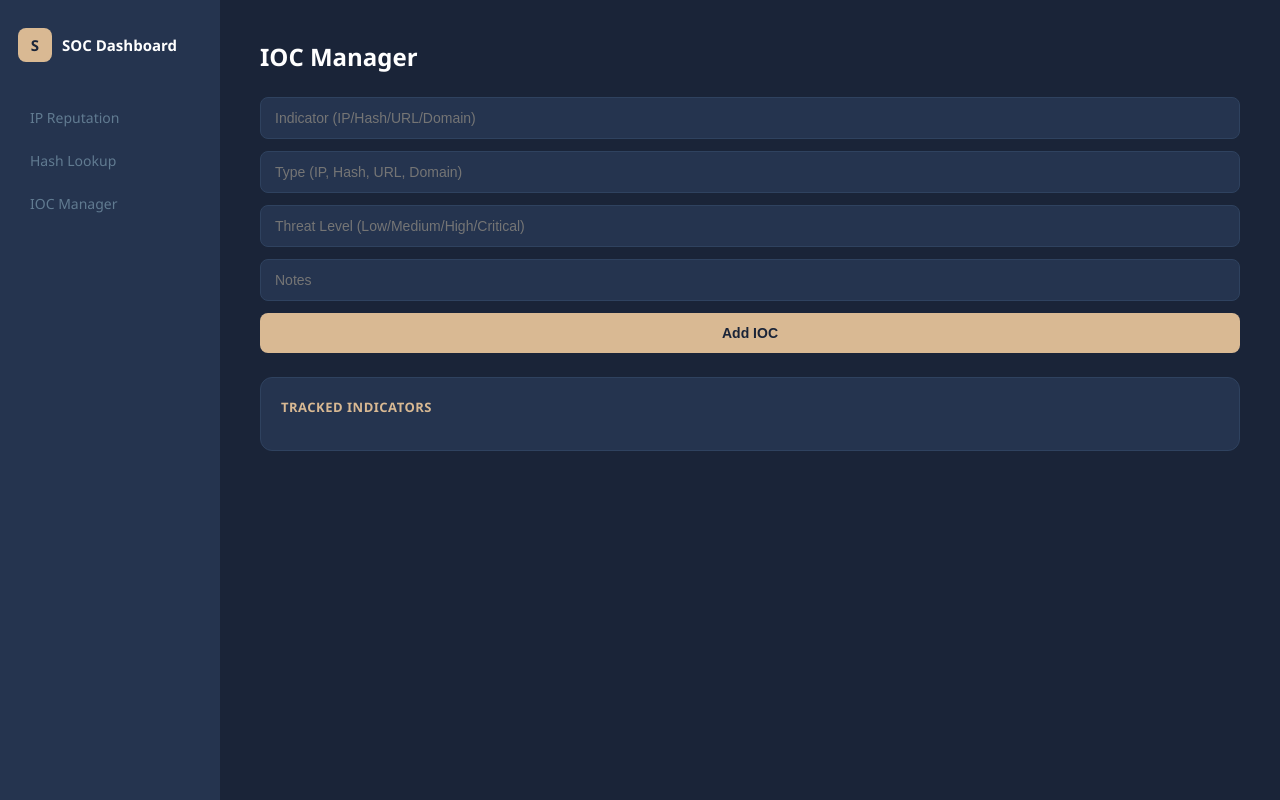
After one commit to arpitasen060605/Networking-Cybersecurity-Journey-, a Flask app: template personal-soc-dashboard/templates/ioc.html in a window 1280 px wide. The commit adds this page. Run offline with Flask 3, Linux system fonts and the light colour scheme; the template is opened without the code that fills it, so the values that code supplies are empty; parts of the project's set-up code (start-up, migrations or seed data) failed here and were passed over.

Commit message:
Wire IOC manager into Flask with add/view/delete functionality

```diff
--- a/personal-soc-dashboard/modules/ioc_db.py
+++ b/personal-soc-dashboard/modules/ioc_db.py
@@ -37,6 +37,12 @@ def get_all_iocs():
     rows = cursor.fetchall()
     conn.close()
     return rows
+def delete_ioc(ioc_id):
+    conn = sqlite3.connect(DB_NAME)
+    cursor = conn.cursor()
+    cursor.execute("DELETE FROM iocs WHERE id = ?", (ioc_id,))
+    conn.commit()
+    conn.close()
 
 if __name__ == "__main__":
     init_db()
--- a/personal-soc-dashboard/templates/base.html
+++ b/personal-soc-dashboard/templates/base.html
@@ -13,6 +13,7 @@
             </div>
             <a href="/" class="nav-item">IP Reputation</a>
             <a href="/hash" class="nav-item">Hash Lookup</a>
+            <a href="/ioc" class="nav-item">IOC Manager</a>
         </div>
 
         <div class="main">
--- /dev/null
+++ b/personal-soc-dashboard/templates/ioc.html
@@ -0,0 +1,25 @@
+{% extends "base.html" %}
+
+{% block title %}IOC Manager{% endblock %}
+
+{% block content %}
+    <h1>IOC Manager</h1>
+
+    <form method="POST" class="scan-form" style="flex-direction: column; align-items: stretch; gap: 12px;">
+        <input type="text" name="indicator" placeholder="Indicator (IP/Hash/URL/Domain)" required>
+        <input type="text" name="type" placeholder="Type (IP, Hash, URL, Domain)" required>
+        <input type="text" name="threat_level" placeholder="Threat Level (Low/Medium/High/Critical)" required>
+        <input type="text" name="notes" placeholder="Notes">
+        <button type="submit">Add IOC</button>
+    </form>
+
+    <div class="card" style="margin-top: 20px;">
+        <h3>Tracked Indicators</h3>
+        {% for ioc in iocs %}
+        <div class="row">
+            <span>{{ ioc[1] }} ({{ ioc[2] }}) — {{ ioc[3] }}</span>
+            <span><a href="/ioc/delete/{{ ioc[0] }}" style="color: #f0a9ac;">Delete</a></span>
+        </div>
+        {% endfor %}
+    </div>
+{% endblock %}
```
Also changed, not shown: personal-soc-dashboard/soc_app.py (+21 -1 lines).
